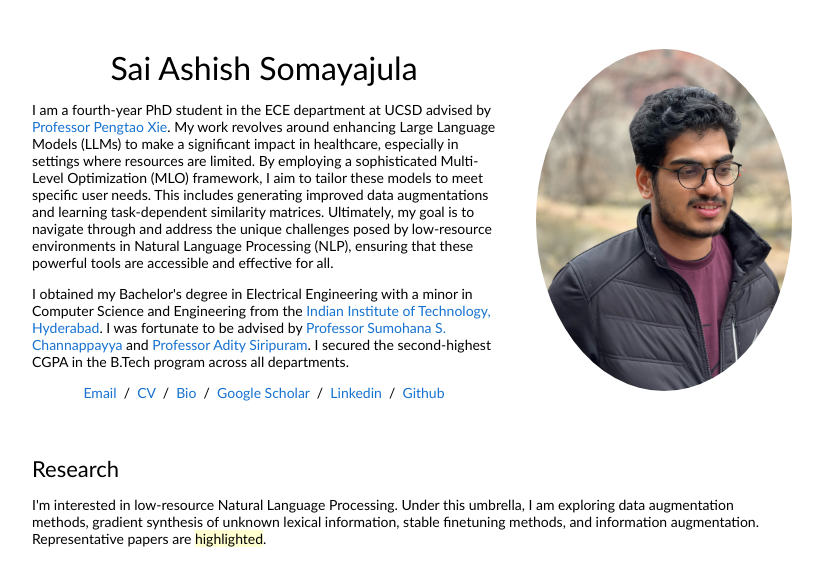
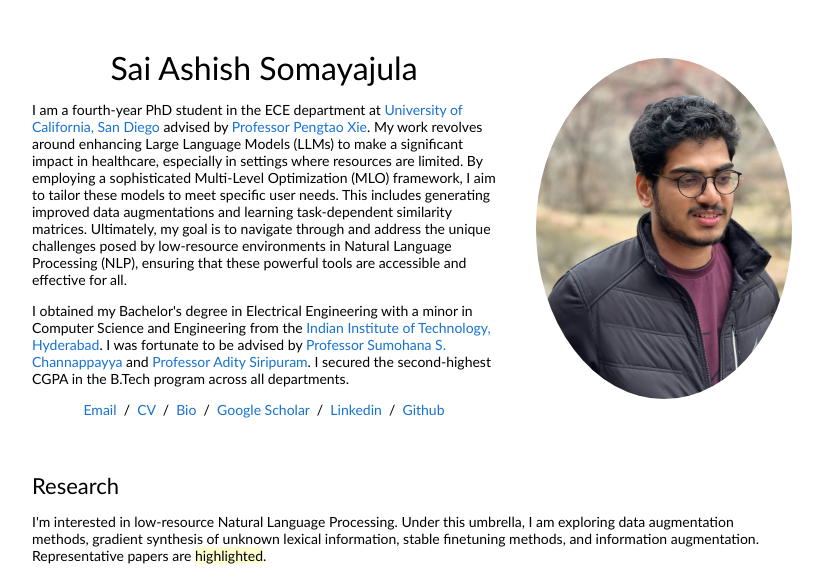
Before and after one commit to Sai-Ashish/website, a plain HTML site: page index.html in a window 1280 px wide. Shown: the top 578 px of the page, without its empty margins (228-1051 px from the left). Drawn offline with Linux system fonts and the light colour scheme.

Commit message:
My Website

```diff
--- a/index.html
+++ b/index.html
@@ -22,7 +22,7 @@
                 <p class="name" style="text-align: center;">
                   Sai Ashish Somayajula
                 </p>
-                <p>I am a fourth-year PhD student in the ECE department at UCSD advised by <a href="https://pengtaoxie.github.io">Professor Pengtao Xie</a>. My work revolves around enhancing Large Language Models (LLMs) to make a significant impact in healthcare, especially in settings where resources are limited. By employing a sophisticated Multi-Level Optimization (MLO) framework, I aim to tailor these models to meet specific user needs. This includes generating improved data augmentations and learning task-dependent similarity matrices. Ultimately, my goal is to navigate through and address the unique challenges posed by low-resource environments in Natural Language Processing (NLP), ensuring that these powerful tools are accessible and effective for all.
+                <p>I am a fourth-year PhD student in the ECE department at <a href="https://ucsd.edu">University of California, San Diego</a> advised by <a href="https://pengtaoxie.github.io">Professor Pengtao Xie</a>. My work revolves around enhancing Large Language Models (LLMs) to make a significant impact in healthcare, especially in settings where resources are limited. By employing a sophisticated Multi-Level Optimization (MLO) framework, I aim to tailor these models to meet specific user needs. This includes generating improved data augmentations and learning task-dependent similarity matrices. Ultimately, my goal is to navigate through and address the unique challenges posed by low-resource environments in Natural Language Processing (NLP), ensuring that these powerful tools are accessible and effective for all.
                 </p>
                 <p>
                   I obtained my Bachelor's degree in Electrical Engineering with a minor in Computer Science and Engineering from the <a href='https://www.iith.ac.in'>Indian Institute of Technology, Hyderabad</a>.  I was fortunate to be advised by <a href="https://people.iith.ac.in/sumohana/">Professor Sumohana S. Channappayya</a> and <a href="https://www.iith.ac.in/ee/staditya/">Professor Adity Siripuram</a>. I secured the second-highest CGPA in the B.Tech program across all departments.
```
